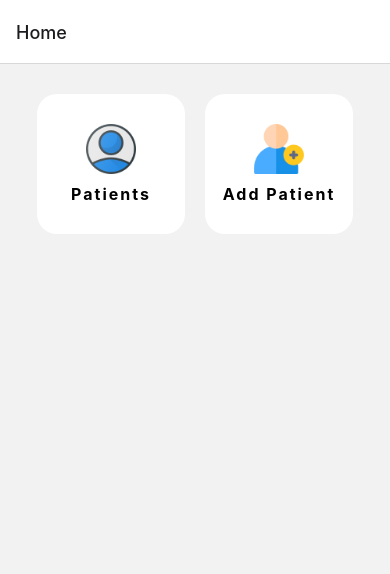
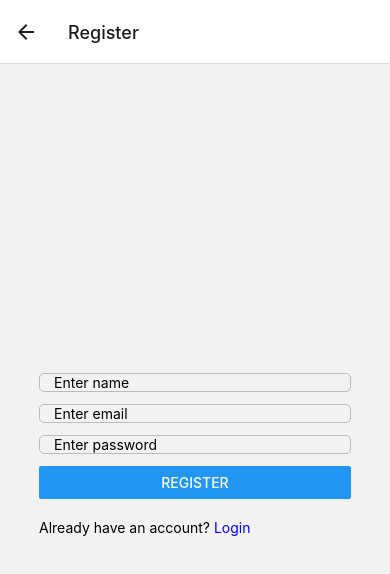
Before and after one commit to Nirajnepal/PatientApp, a React Native app: screen /Register in a window 390 px wide. Shown: the top 574 px of the page. Built offline with nearby package versions, Linux system fonts and the light colour scheme.

Commit message:
Added login and register page

```diff
--- /dev/null
+++ b/app/screens/Login.js
@@ -0,0 +1,69 @@
+import React, {useContext, useState} from 'react';
+import {
+  Button,
+  Text,
+  TextInput,
+  TouchableOpacity,
+  View,
+  StyleSheet,
+} from 'react-native';
+
+const LoginScreen = ({navigation}) => {
+  const [email, setEmail] = useState(null);
+  const [password, setPassword] = useState(null);
+
+  return (
+    <View style={styles.container}>
+      <View style={styles.wrapper}>
+        <TextInput
+          style={styles.input}
+          value={email}
+          placeholder="Enter email"
+          onChangeText={text => setEmail(text)}
+        />
+
+        <TextInput
+          style={styles.input}
+          value={password}
+          placeholder="Enter password"
+          onChangeText={text => setPassword(text)}
+          secureTextEntry
+        />
+
+        <Button
+          title="Login"
+        />
+
+        <View style={{flexDirection: 'row', marginTop: 20}}>
+          <Text>Don't have an account? </Text>
+          <TouchableOpacity onPress={() => navigation.navigate('Register')}>
+            <Text style={styles.link}>Register</Text>
+          </TouchableOpacity>
+        </View>
+      </View>
+    </View>
+  );
+};
+
+const styles = StyleSheet.create({
+  container: {
+    flex: 1,
+    alignItems: 'center',
+    justifyContent: 'center',
+  },
+  wrapper: {
+    width: '80%',
+  },
+  input: {
+    marginBottom: 12,
+    borderWidth: 1,
+    borderColor: '#bbb',
+    borderRadius: 5,
+    paddingHorizontal: 14,
+  },
+  link: {
+    color: 'blue',
+  },
+});
+
+export default LoginScreen;
--- /dev/null
+++ b/app/screens/Register.js
@@ -0,0 +1,79 @@
+import React, {useContext, useState} from 'react';
+import {
+  Button,
+  Text,
+  TextInput,
+  TouchableOpacity,
+  View,
+  StyleSheet,
+} from 'react-native';
+
+
+const RegisterScreen = ({navigation}) => {
+  const [name, setName] = useState(null);
+  const [email, setEmail] = useState(null);
+  const [password, setPassword] = useState(null);
+
+
+  return (
+    <View style={styles.container}>
+      <View style={styles.wrapper}>
+        <TextInput
+          style={styles.input}
+          value={name}
+          placeholder="Enter name"
+          onChangeText={text => setName(text)}
+        />
+
+        <TextInput
+          style={styles.input}
+          value={email}
+          placeholder="Enter email"
+          onChangeText={text => setEmail(text)}
+        />
+
+        <TextInput
+          style={styles.input}
+          value={password}
+          placeholder="Enter password"
+          onChangeText={text => setPassword(text)}
+          secureTextEntry
+        />
+
+        <Button
+          title="Register"
+        />
+
+        <View style={{flexDirection: 'row', marginTop: 20}}>
+          <Text>Already have an account? </Text>
+          <TouchableOpacity onPress={() => navigation.navigate('Login')}>
+            <Text style={styles.link}>Login</Text>
+          </TouchableOpacity>
+        </View>
+      </View>
+    </View>
+  );
+};
+
+const styles = StyleSheet.create({
+  container: {
+    flex: 1,
+    alignItems: 'center',
+    justifyContent: 'center',
+  },
+  wrapper: {
+    width: '80%',
+  },
+  input: {
+    marginBottom: 12,
+    borderWidth: 1,
+    borderColor: '#bbb',
+    borderRadius: 5,
+    paddingHorizontal: 14,
+  },
+  link: {
+    color: 'blue',
+  },
+});
+
+export default RegisterScreen;
--- a/app/screens/patients/editPatient.js
+++ b/app/screens/patients/editPatient.js
@@ -16,7 +16,6 @@ class EditPatientScreen extends React.Component {
             doctor: props.route.params.doctor,
             user_id: props.route.params._id
         }
-        console.log(props);
     }
 
     submit =  async () => {
--- a/app/screens/patients/patientDetails.js
+++ b/app/screens/patients/patientDetails.js
@@ -1,6 +1,6 @@
 import React from "react";
 import { StyleSheet, Text, View, ScrollView, Image, Divider, Button, Modal } from 'react-native';
-import {useNavigation, StackActions, NavigationAction, useIsFocused} from "@react-navigation/native";
+import {useNavigation, StackActions, NavigationAction, useIsFocused, NavigationEvents} from "@react-navigation/native";
 import { TouchableOpacity } from "react-native-gesture-handler";
 
 let context;
@@ -8,18 +8,26 @@ let context;
 class PatientDetails extends React.Component{
     constructor(props){
         super(props);
-        this.addPatientsRecord = this.addPatientsRecord.bind(this)
         context = this
         this.state = {
             data: props.route.params,
             isVisible: false,
             patientRecord: '',
-            isRecordVisible: false
+            isRecordVisible: false,
+            refresh: 0
         };
+
     }
 
-    componentDidMount(){
-      this.forceUpdate();
+    componentDidMount() {
+      const {navigation} = this.props
+      this._unsubscribe = navigation.addListener('focus', () => {
+        this.setState({})
+      });
+    }
+
+    componentWillUnmount() {
+      this._unsubscribe();
     }
 
     editPatientDetails = (item) => {
@@ -91,7 +99,7 @@ class PatientDetails extends React.Component{
          })
          if(responseRecord.ok){
           const { navigation } = this.props
-          navigation.dispatch(StackActions.replace('Patient Lists'));
+          navigation.dispatch(StackActions.replace('Patient Details', this.state.data));
         }
      }
 
@@ -137,6 +145,7 @@ class PatientDetails extends React.Component{
             />
             { this.state.isRecordVisible && this.state.patientRecord._id && recordsInfo(this.state.patientRecord)}
             { this.state.isRecordVisible && this.state.patientRecord.message && addRecordsInfo(this.state.patientRecord)}
+
         </ScrollView>
     );
 
--- a/package.json
+++ b/package.json
@@ -17,7 +17,7 @@
     "expo-status-bar": "~1.4.0",
     "jest": "^29.3.1",
     "jest-expo": "^47.0.1",
-    "react": "^16.14.0",
+    "react": "^18.0.0",
     "react-dom": "^16.14.0",
     "react-native": "0.69.6",
     "react-native-gesture-handler": "^2.8.0",
--- a/routes/homeStack.js
+++ b/routes/homeStack.js
@@ -1,5 +1,7 @@
 import { createStackNavigator } from '@react-navigation/stack';
 import Home from "../app/screens/Home";
+import Login from "../app/screens/Login";
+import Register from "../app/screens/Register";
 import PatientDetails from '../app/screens/patients/patientDetails';
 import PatientsLists from '../app/screens/patients/patientLists';
 import AddPatientScreen from "../app/screens/patients/addPatient";
@@ -11,7 +13,9 @@ const Stack = createStackNavigator()
 
 export default function Navigator() {
   return (
-      <Stack.Navigator initialRouteName='Home'>
+      <Stack.Navigator initialRouteName='Login'>
+        <Stack.Screen name='Login' component={ Login } />
+        <Stack.Screen name='Register' component={ Register } />
         <Stack.Screen name='Home' component={ Home } />
         <Stack.Screen name='Patient Details' component={ PatientDetails } />
         <Stack.Screen name='Patient Lists' component={ PatientsLists } />
```
Also changed, not shown: 1 other file (tests, documents, lock files or other folders).
